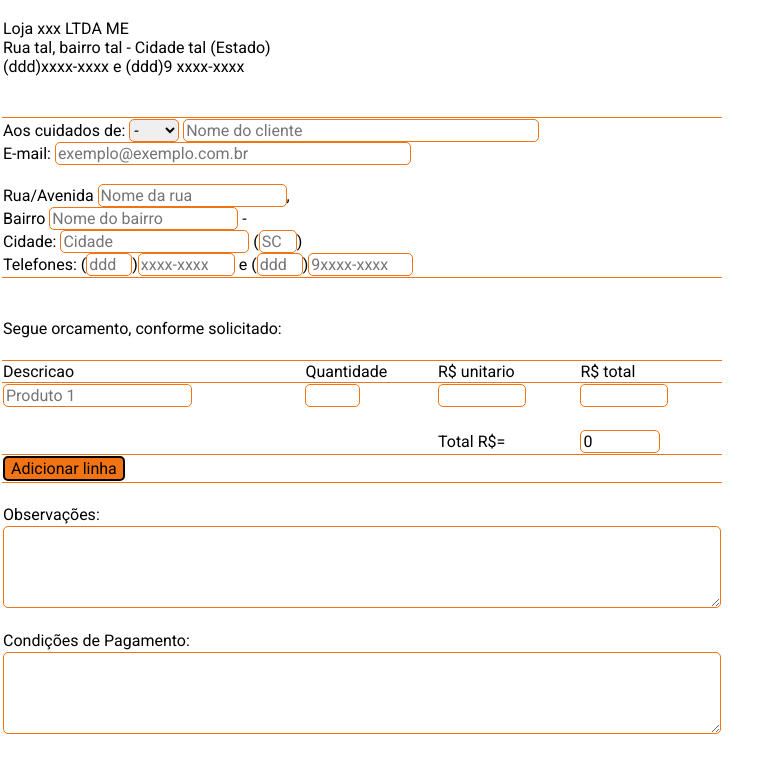
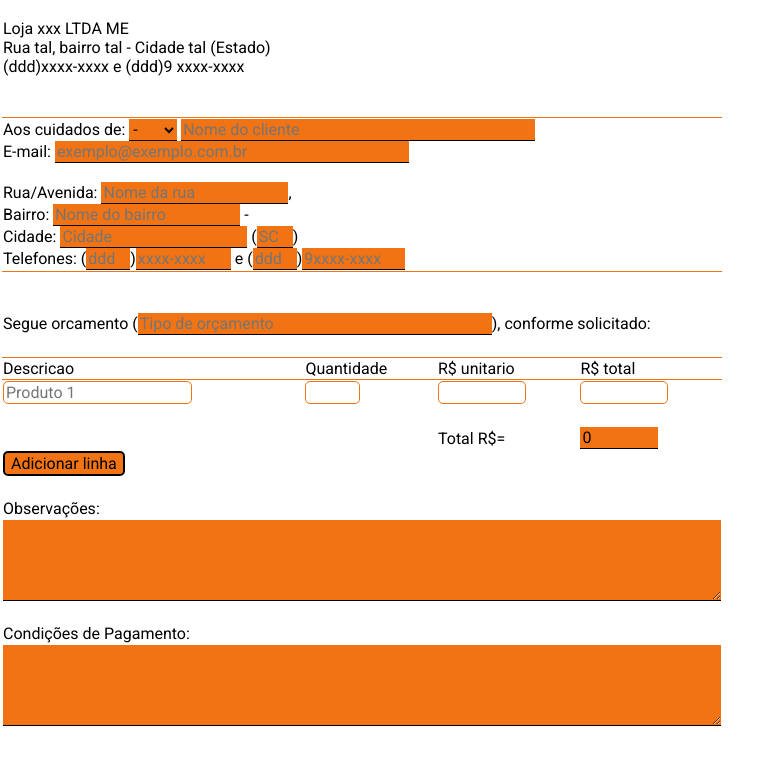
Before and after one commit to clovisf/formulario-orcamento-v01, a plain HTML site: page index.html in a window 1280 px wide. Shown: the part 73-837 px from the top of the page, without its empty margins (0-783 px from the left). Drawn offline with Linux system fonts and the light colour scheme.

Commit message:
added file naming structure

```diff
--- /dev/null
+++ b/2017Novembro8-ClovisFritzen-VilaLalau-Interfoneresidencial.csv
@@ -0,0 +1 @@
+Sr,Clovis Fritzen,clovisf@gmail.com,asdff,Vila Lalau,cidade,es,47,999999,45,454545,Um observação,Uma condição de pagamento,produto 3,4,5,20.00,produto 2,3,4,12.00,produto 1,2,3,6.00
--- a/alljavascript.js
+++ b/alljavascript.js
@@ -7,6 +7,7 @@ var cell1;
 var cell2;
 var cell3;
 var cell4;
+
 window.onload = function(){
 
 document.getElementById("resultadofinal").value = somatotal;
@@ -105,7 +106,9 @@ function multiplicar()
       var ovalorunit;
       var oresultadomultiplicacao;
 
+      var tratamento = document.getElementById("tratamento").value;
       var nomecliente= document.getElementById("nomecliente").value;
+      var emailcliente = document.getElementById("emailcliente").value;
       var nomerua= document.getElementById("nomerua").value;
       var nomebairro= document.getElementById("nomebairro").value;
       var nomecidade= document.getElementById("nomecidade").value;
@@ -117,7 +120,7 @@ function multiplicar()
       var observacoesfinais= document.getElementById("observacoesfinais").value;
       var condicoespagto= document.getElementById("condicoespagto").value;
 
-      csvarray.push (nomecliente, nomerua, nomebairro, nomecidade, nomeestado, dddfixo, fonefixo, dddcelular, telcelular, observacoesfinais, condicoespagto);
+      csvarray.push (tratamento, nomecliente, emailcliente, nomerua, nomebairro, nomecidade, nomeestado, dddfixo, fonefixo, dddcelular, telcelular, observacoesfinais, condicoespagto);
       console.log("valor de J= ", j);
 
       for(; m > 0; m--){
@@ -137,7 +140,65 @@ function multiplicar()
 
     }
 
+function nomeandoarquivo(month, day, year, nomecliente, nomebairro){
 
+  // Return today's date and time
+  var currentTime = new Date();
+  // returns the month (from 0 to 11)
+  var month = currentTime.getMonth() + 1;
+  // returns the day of the month (from 1 to 31)
+  var day = currentTime.getDate();
+  // returns the year (four digits)
+  var year = currentTime.getFullYear();
+
+  switch(month){
+    case 1:
+      month = "Janeiro";
+      break;
+    case 2:
+      month = "Fevereiro";
+      break;
+    case 3:
+      month = "Marco";
+      break;
+    case 4:
+      month = "Abril";
+      break;
+    case 5:
+      month = "Maio";
+      break;
+    case 6:
+      month = "Junho";
+      break;
+    case 7:
+      month = "Julho";
+      break;
+    case 8:
+      month = "Agosto";
+      break;
+    case 9:
+      month = "Setembro";
+      break;
+    case 10:
+      month = "Outubro";
+      break;
+    case 11:
+      month = "Novembro";
+      break;
+    case 12:
+      month = "Dezembro";
+      break
+
+  }
+
+  var nomedoclientesemespacos = document.getElementById("nomecliente").value.replace(/\s/g,'');
+  var bairrosemespacos = document.getElementById("nomebairro").value.replace(/\s/g,'');
+  var tipodeorcamento = document.getElementById("tipodeproduto").value.replace(/\s/g,'');
+
+  var novonome = year.toString()+month.toString()+day.toString()+"-"+nomedoclientesemespacos.toString() + "-" + bairrosemespacos.toString()+"-"+tipodeorcamento.toString();
+  document.getElementById("nomedoarquivo").value = novonome;
+
+}
 function download(filename, csvarray) {
   var element = document.createElement('a');
   element.setAttribute('href', 'data:text/csv;charset=utf-8,' + encodeURIComponent(csvarray));
--- a/cssorcamento.css
+++ b/cssorcamento.css
@@ -42,10 +42,11 @@ p.impressao{
 
 }
 
-.tratamento, .nomecliente, .emailcliente, .ruaavenida, .nomebairro, .nomecidade, .nomeestado, .dddfixo, .fonefixo, .dddcelular, .telcelular, .somatoriofinal, .observacoesfinais, .condicoespagto{
+.nomedoarquivo, .tratamento, .nomecliente, .emailcliente, .ruaavenida, .nomebairro, .nomecidade, .nomeestado, .dddfixo, .fonefixo, .dddcelular, .telcelular, .tipodeproduto, .somatoriofinal, .observacoesfinais, .condicoespagto{
 
-  border: 1px solid #f27313;
-  border-radius: 5px;
+  background-color: #f27313;
+  border: 0px;
+  border-bottom: 1px solid #000000;
   box-sizing: border-box;
   color: black;
   font-family: 'Roboto', sans-serif;
@@ -73,11 +74,11 @@ p.impressao{
   font-size: 1em;
 }
 
-.produtodinamico:tr, .qtdedinamica tr, .valorunitdinamico tr, .resultmultiplicdinamico tr, .totalizador {
-	border: 1px solid #f27313;
-	border-right: 1px solid #000000;
+.produtodinamico tr, .qtdedinamica tr, .valorunitdinamico tr, .resultmultiplicdinamico tr, .totalizador {
+
+  box-sizing: border-box;
 }
-.cabecalhocontato, .cabecalhodescricao, .adicionarlinha {
+.cabecalhocontato, .cabecalhodescricao {
 	border-top: 1px solid #f27313;
 	border-bottom: 1px solid #f27313;
   border-radius: 5px;
--- a/index.html
+++ b/index.html
@@ -42,8 +42,8 @@
        </select>
        <input type="text" class="nomecliente" size="40" id="nomecliente" placeholder="Nome do cliente"><br>
        E-mail: <input type="text" class="emailcliente" size="40" id="emailcliente" placeholder="exemplo@exemplo.com.br"><br><br>
-        Rua/Avenida <input type="text" name="ruaavenida" class="ruaavenida" size="20" id="nomerua" placeholder="Nome da rua">, <br>
-        Bairro <input type="text" name="bairro" class="nomebairro" size="20" id="nomebairro" placeholder="Nome do bairro"> - <br>
+        Rua/Avenida: <input type="text" name="ruaavenida" class="ruaavenida" size="20" id="nomerua" placeholder="Nome da rua">, <br>
+        Bairro: <input type="text" name="bairro" class="nomebairro" size="20" id="nomebairro" placeholder="Nome do bairro"> - <br>
         Cidade: <input type="text" name="cidade" class="nomecidade" size="20" id="nomecidade" placeholder="Cidade"> (<input type="text" name="estado" size="2" class="nomeestado" id="nomeestado" placeholder="SC">)<br>
         Telefones: (<input type="text" name="ddd" size="3" class="dddfixo" id="dddfixo" placeholder="ddd">)<input type="text" name="telefonefixo" size="9" class="fonefixo" id="fonefixo" placeholder="xxxx-xxxx"> e (<input type="text" name="celular" size="3" class="dddcelular" id="dddcelular" placeholder="ddd">)<input type="text" name="telefonecelular" class="telcelular" size="10" id="telcelular" placeholder="9xxxx-xxxx">
 
@@ -51,7 +51,7 @@
     </tr>
 <td colspan="5"><br><br></td>
    <tr>
-     <td colspan="5">Segue orcamento, conforme solicitado:</td>
+     <td colspan="5">Segue orcamento (<input type="text" class="tipodeproduto" size="40" id="tipodeproduto" placeholder="Tipo de orçamento" onchange="nomeandoarquivo();">), conforme solicitado:</td>
    </tr>
    <tr><td colspan="5"><br></td></tr>
  </table>
```
Also changed, not shown: 1 other file.
